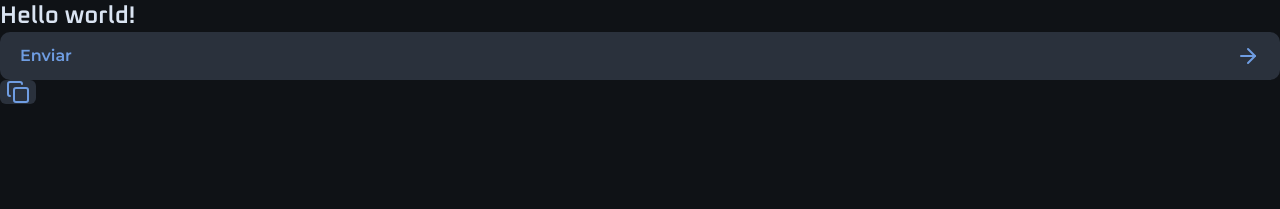
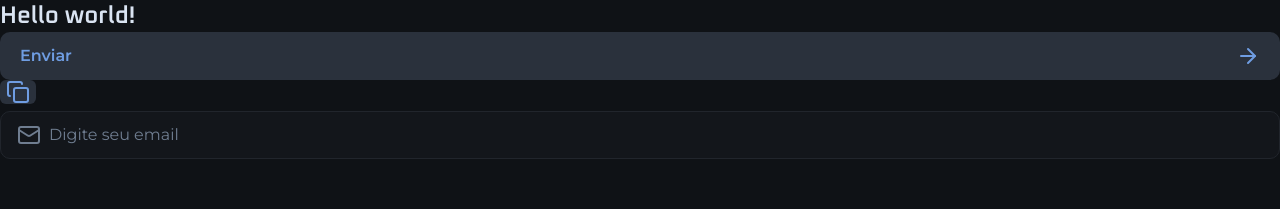
Before and after one commit to Guiziin227/Connect, a Next.js app in the folder web-connect/: page / in a window 1280 px wide. Shown: the top 209 px of the page. Built offline with nearby package versions, Linux system fonts and the light colour scheme.

Commit message:
Criando o Input Componente e desestruturando ele

```diff
--- a/web-connect/src/app/page.tsx
+++ b/web-connect/src/app/page.tsx
@@ -1,7 +1,8 @@
-import { ArrowRight, Copy } from 'lucide-react'
+import { ArrowRight, Copy, Mail } from 'lucide-react'
 
 import { Button } from '@/components/Button'
 import { IconButton } from './../components/Icon-Button'
+import { InputField, InputIcon, InputRoot } from '@/components/Input'
 
 export default function Home() {
   return (
@@ -16,6 +17,16 @@ export default function Home() {
       <IconButton>
         <Copy />
       </IconButton>
+
+      <div>
+        <InputRoot>
+          <InputIcon>
+            <Mail />
+          </InputIcon>
+
+          <InputField placeholder="Digite seu email" />
+        </InputRoot>
+      </div>
     </main>
   )
 }
--- /dev/null
+++ b/web-connect/src/components/Input.tsx
@@ -0,0 +1,62 @@
+import React, { ComponentProps } from 'react'
+
+interface InputRootProps extends ComponentProps<'div'> {
+  error?: boolean
+}
+
+export function InputRoot({ error = false, ...props }: InputRootProps) {
+  return (
+    <div
+      data-error={error}
+      className="group bg-gray-800 h-12 rounded-xl border border-gray-600
+     px-4 flex items-center gap-2 focus-within:border-gray-100 [:has(input:placeholder-shown)]:data-[error=true]:border-danger"
+      {...props}
+    />
+  )
+}
+
+interface InputIconProps extends ComponentProps<'span'> {}
+
+export function InputIcon(props: InputIconProps) {
+  return (
+    <span
+      className="text-gray-400 group-focus-within:text-gray-100
+        group-[&:not(:has(input:placeholder-shown))]:text-gray-100
+        group-data-[error=true]:text-danger
+      "
+      {...props}
+    />
+  )
+}
+
+interface InputFieldProps extends ComponentProps<'input'> {}
+
+export function InputField(props: InputFieldProps) {
+  return <input className="flex-1 outline-0 placeholder-gray-400" {...props} />
+}
+
+// interface InputProps extends ComponentProps<'input'> {
+//   error?: boolean
+// }
+
+// export function Input({ error = false, ...props }: InputProps) {
+//   return (
+//     <div
+//       data-error={error}
+//       className="group bg-gray-800 h-12 rounded-xl border border-gray-600
+//      px-4 flex items-center gap-2 focus-within:border-gray-100 [:has(input:placeholder-shown)]:data-[error=true]:border-danger"
+//     >
+//       <span
+//         data-error={error}
+//         className="text-gray-400 group-focus-within:text-gray-100
+//         group-[&:not(:has(input:placeholder-shown))]:text-gray-100
+//         group-data-[error=true]:text-danger
+//       "
+//       >
+//         <Mail />
+//       </span>
+
+//       <input className="flex-1 outline-0 placeholder-gray-400" {...props} />
+//     </div>
+//   )
+// }
```
